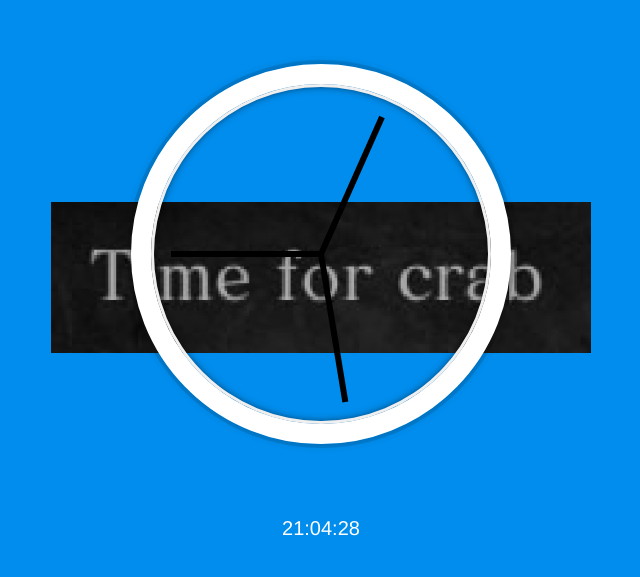
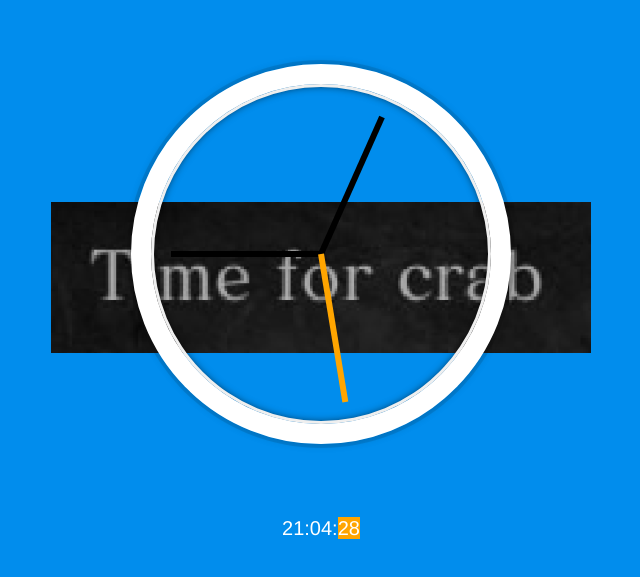
Before and after one commit to mhoelzer/clock, a plain HTML site: page index.html in a window 1280 px wide. Shown: the part 123-700 px from the top of the page, without its empty margins (319-959 px from the left). Drawn offline with Linux system fonts and the light colour scheme.

Commit message:
added some styling; changed around ids and classes; will do more

```diff
--- a/index.html
+++ b/index.html
@@ -10,13 +10,13 @@
     <body>
 		<div class="clock">
 			<div class="clock-face">
-				<div class="hand hour-hand"></div>
-				<div class="hand minute-hand"></div>
-				<div class="hand second-hand"></div>
+				<div class="hand" id="hour-hand"></div>
+				<div class="hand" id="minute-hand"></div>
+				<div class="hand" id="second-hand"></div>
 			</div>
 		</div>
 		<br>
-		<div class="numerals"></div>
+		<div id="numerals"></div>
 		<script src="index.js"></script>
     </body>
 </html>
--- a/index.js
+++ b/index.js
@@ -1,7 +1,7 @@
-const secondHand = document.querySelector(".second-hand");
-const minuteHand = document.querySelector(".minute-hand");
-const hourHand = document.querySelector(".hour-hand");
-const numerals = document.querySelector(".numerals");
+const secondHand = document.querySelector("#second-hand");
+const minuteHand = document.querySelector("#minute-hand");
+const hourHand = document.querySelector("#hour-hand");
+const numerals = document.querySelector("#numerals");
 
 let secondsCounter = 0;
 let minutesCounter = 0;
@@ -36,7 +36,7 @@ function whatIsTheTime() {
     let secondsDigits = seconds < 10 ? "0" + seconds : seconds;
     let minutesDigits = minutes < 10 ? "0" + minutes : minutes;
     let hoursDigits = hours < 10 ? "0" + hours : hours;
-    numerals.innerHTML = `${hoursDigits}:${minutesDigits}:${secondsDigits}`;
+    numerals.innerHTML = `${hoursDigits}:${minutesDigits}:<span id="second-hand">${secondsDigits}</span>`;
 }
 
 setInterval(whatIsTheTime, 1000); // runs every second
--- a/style.css
+++ b/style.css
@@ -47,6 +47,12 @@ body {
     /* ^^^ to see some fun stuff, do transition-timing-funxtion, an dyou get to pick what the transform looks like with the bezier little sideways ~ */
 }
 
-.numerals {
+#second-hand {
+	/* color: orange;  */
+	/* ^^^ put this in a nurmerals second  */
+	background-color: orange;
+}
+
+#numerals {
 	color: white;
 }
```
